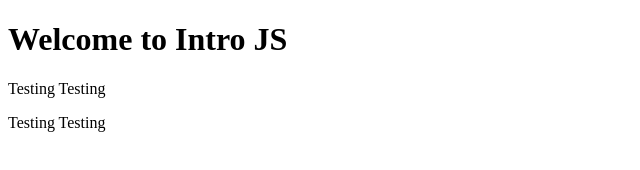
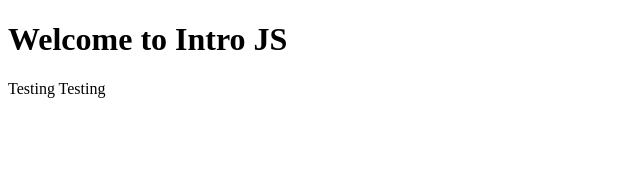
Before and after one commit to Git360hub/ReactJSProjects, a plain HTML site: page index.html in a window 1280 px wide. Shown: the whole page, without its empty margins (0-640 px from the left). Drawn offline with Linux system fonts and the light colour scheme.

Commit message:
yescomitchange on new staged files

```diff
--- a/index.html
+++ b/index.html
@@ -11,6 +11,6 @@
 <body>
  <h1>Welcome to Intro JS</h1>
  <p>Testing Testing</p>
- <p>Testing Testing</p>
+
 </body>
 </html>
```
